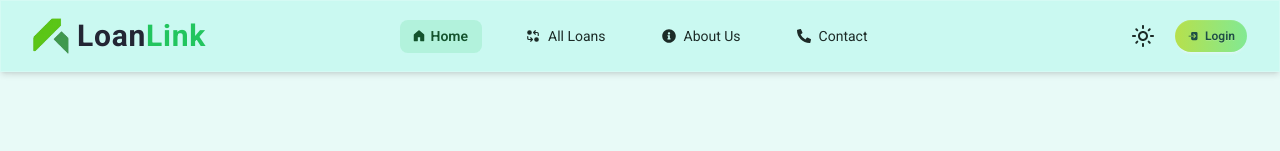
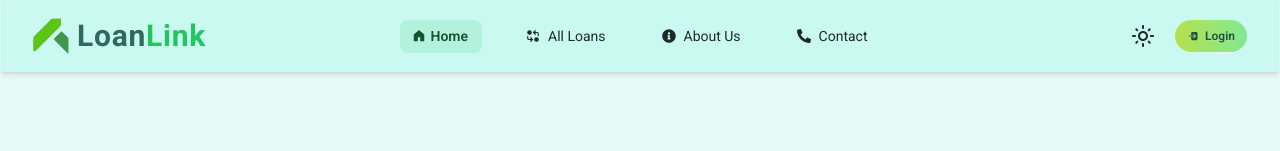
Before and after one commit to mursalin35/LoanLink-Client, a React (Vite) app: page / in a window 1280 px wide. Shown: the top 151 px of the page. Built offline with nearby package versions, Linux system fonts and the light colour scheme; no server answers.

Commit message:
navlink dark color fiexd

```diff
--- a/src/components/Shared/Navbar.jsx
+++ b/src/components/Shared/Navbar.jsx
@@ -152,12 +152,13 @@ const NavBar = () => {
           to="/"
           className="flex items-center gap-2 text-xl font-bold w-34 "
         >
-          <Logo loanColor={theme === "dark" ? "#B6E04C" : "#232634"} />
+          {/* <Logo loanColor={theme === "dark" ? "#B6E04C" : "#232634"} /> */}
+          <Logo loanColor={theme === "dark" ? "#2ab894" : "#2E6A5F"} />
         </Link>
       </div>
 
       {/* Navbar Center */}
-      <div className="navbar-center hidden md:flex">
+      <div className="navbar-center hidden md:flex ">
         <ul className="menu menu-horizontal gap-8">{navLinks}</ul>
       </div>
 
@@ -176,7 +177,7 @@ const NavBar = () => {
         </button>
 
         {user ? (
-          <div className="dropdown dropdown-end">
+          <div className="dropdown dropdown-end ">
             <div
               tabIndex={0}
               role="button"
--- a/src/index.css
+++ b/src/index.css
@@ -49,12 +49,12 @@ body {
 
 /* ===== Dark mode (WORKING) ===== */
 [data-theme="dark"] .navbar .active {
-  color: #b6e04c; /* accent lime */
-  background-color: rgba(182, 224, 76, 0.18);
+  color: #21d1a5; /* accent lime */
+  background-color: rgba(71, 211, 172, 0.18);
 }
 
 [data-theme="dark"] .navbar a:hover {
-  color: #6fbf73;
+  color: #21d1a5;
 }
 
 /* =========================
```
